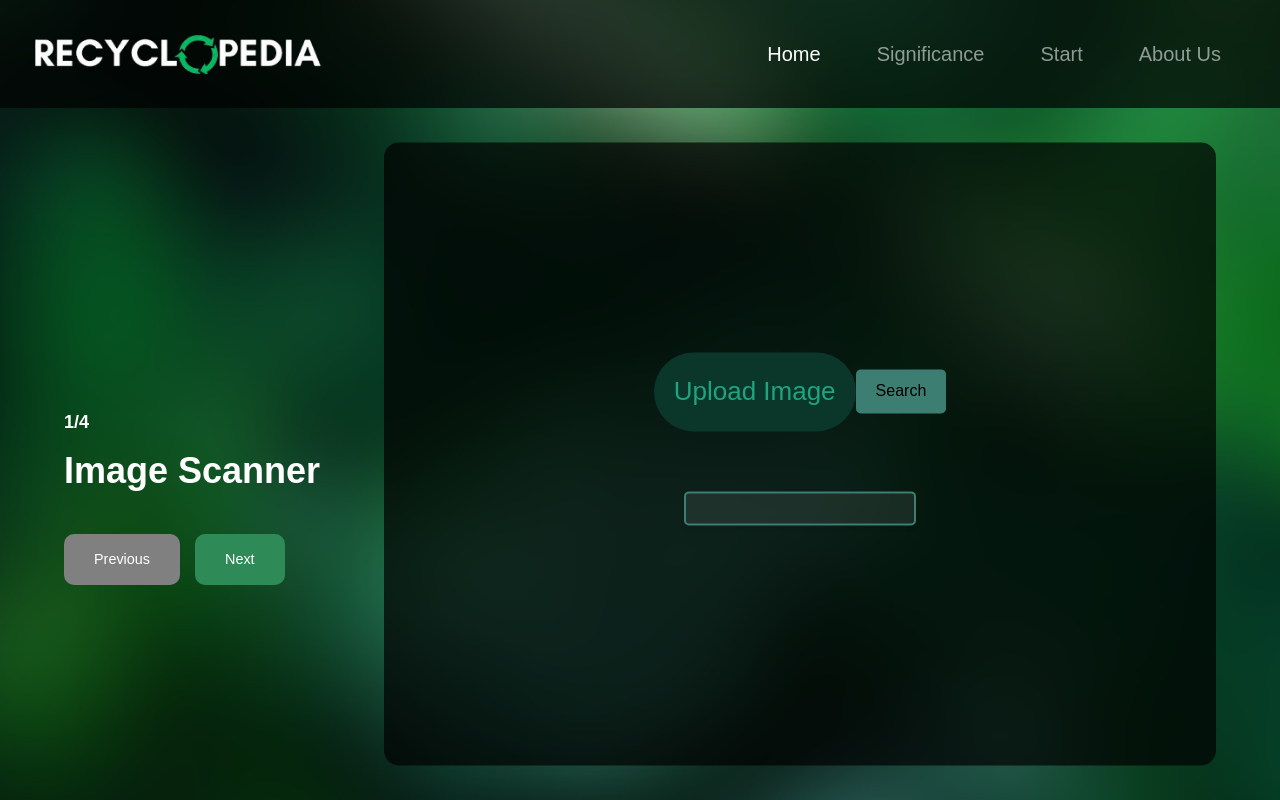
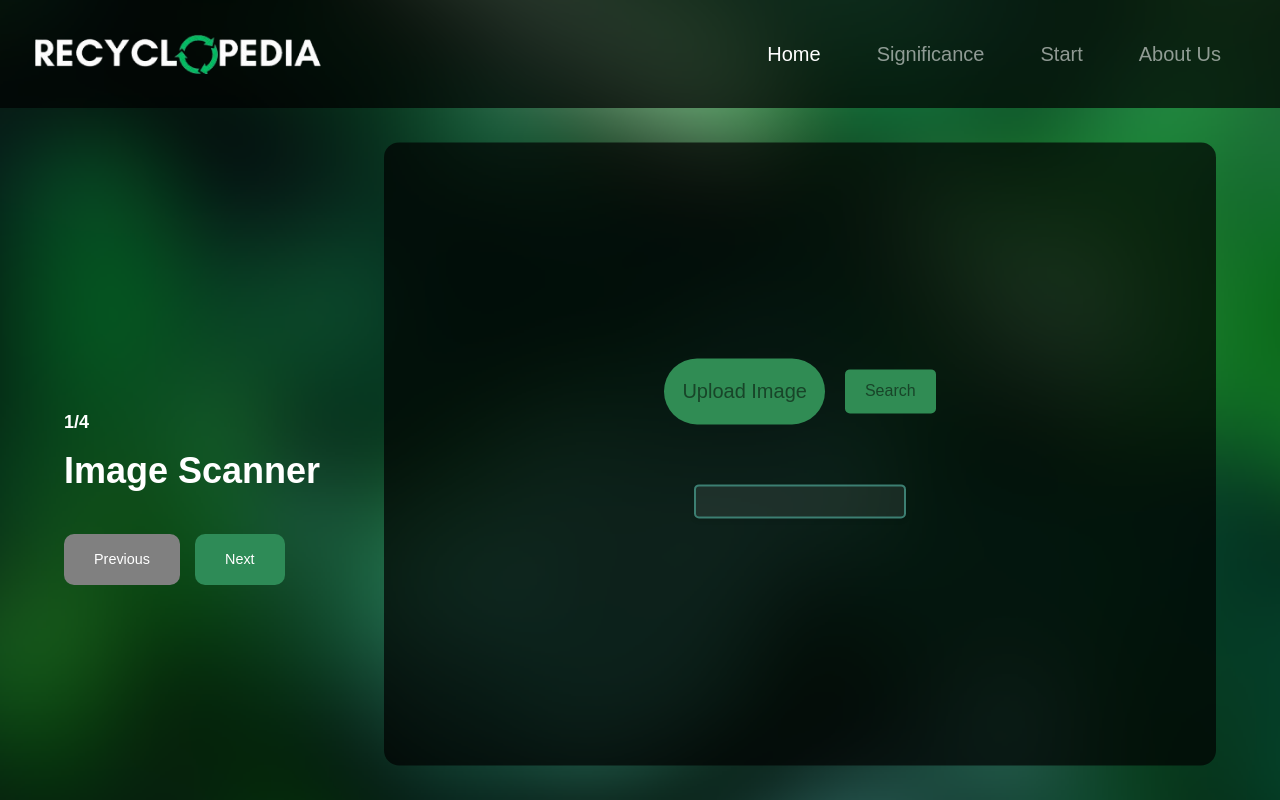
Before and after one commit to jothebro1234/recyclopedia-final, a React (Vite) app in the folder vitebs/: page /start in a window 1280 px wide. Built offline with nearby package versions, Linux system fonts and the light colour scheme.

Commit message:
code updated

```diff
--- a/vitebs/src/Pages/About.jsx
+++ b/vitebs/src/Pages/About.jsx
@@ -69,7 +69,9 @@ function About() {
           }} />
           <div className="person-info" style={{ textAlign: 'center' }}>
             <h2 style={{ margin: '0' }}>Person 1</h2>
-            <p style={{ fontSize: '16px', lineHeight: '1.5' }}>Lorem ipsum dolor sit amet, consectetur adipiscing elit. Curabitur eget arcu quis orci tempor fringilla.</p>
+            <p style={{ fontSize: '16px', lineHeight: '1.5' }}>Jeongseop (Joseph) Yoon, a freshman at Whitney High School (CA45), is passionate about robotics, AI, and technology. He hones his skills through competitions like the First Tech Challenge and the Congressional App Challenge while developing leadership in the Civil Air Patrol AirForce Program. A national-level writer, he enjoys exploring contemporary tech and giving back by teaching and managing programs for local schools.
+  <p></p>
+Contact: Josephyoon25@gmail.com | 562-547-1759 </p>
           </div>
         </div>
 
--- a/vitebs/src/Pages/Scanner.css
+++ b/vitebs/src/Pages/Scanner.css
@@ -5,36 +5,37 @@
     justify-content: center; /* Center the content horizontally */
     align-items: center;
     margin-bottom: 30px;
+    gap: 20px; /* Adds spacing between the upload button and search button */
 }
+
 
 .file-input {
     margin-right: 10px;
     padding: 10px;
-    border: 2px solid #3c7f72;
+    border: 2px solid #308c54;
     border-radius: 5px;
     transition: border-color 0.3s;
     cursor: pointer;
 }
 
 .file-input:hover {
-    border-color: #ffffff8c;
+    border-color: #308c54;
 }
 
 .search-button {
     padding: 10px 20px;
-    background-color: #3c7f72;
-    color: white;
+    background-color: #308c54;
     border: none;
     border-radius: 5px;
     cursor: pointer;
     transition: background-color 0.3s;
-    color: black;
+    color: #184529;
 
 
 }
 
 .search-button:hover {
-    background-color: #ffffff;
+    background-color: #256d41;
 }
 
 .image-gallery {
@@ -46,7 +47,7 @@
 
 .image-wrapper {
     margin: 10px;
-    border: 2px solid #ddd;
+    border: 2px solid #308c54;
     border-radius: 5px;
     overflow: hidden;
     transition: transform 0.2s;
@@ -101,10 +102,10 @@ input[type="file"] {
 }
 
 .upload-button{
-    font-size: 26px;
-    color: #20a47e;
-    background-color: #0a372a;
-    padding: 20px;
+    font-size: 20px;
+    color: #184529;
+    background-color: #308c54;
+    padding: 18px;
     border-radius: 40px;
     cursor: pointer;
     transition: 250ms;
@@ -113,7 +114,7 @@ input[type="file"] {
 .upload-button:hover{
     font-size: 26px;
     color: #20a47e;
-    background-color: #082f24;
+    background-color: #23693e;
     padding: 20px;
     border-radius: 40px;
     cursor: pointer;
--- a/vitebs/src/Pages/Scanner.jsx
+++ b/vitebs/src/Pages/Scanner.jsx
@@ -1,5 +1,4 @@
 import React, { useState } from 'react';
-//import Navbar from '../components/Navbar';
 import { GoogleGenerativeAI } from '@google/generative-ai';
 import { getBase64 } from '../Pages/image_helper';
 import './Scanner.css';
@@ -36,24 +35,29 @@ const Scanner = () => {
 
   const handleImageChange = (e) => {
     const files = Array.from(e.target.files);
+    if (images.length >= 1) return; // Prevents adding more than 1 image
+
     const newImages = [...images];
     const newInlineData = [...imageInlineData];
 
     files.forEach((file) => {
-      if (newImages.length < 5) {
+      if (newImages.length < 1) {
         getBase64(file)
           .then((result) => {
-            newImages.push(result);
-            setImages(newImages);
+            setImages(prevImages => [...prevImages, result]);
           })
           .catch(e => console.log(e));
 
         fileToGenerativePart(file).then((data) => {
-          newInlineData.push(data);
-          setImageInlineData(newInlineData);
+          setImageInlineData(prevData => [...prevData, data]);
         });
       }
     });
+  };
+
+  const handleImageClick = (index) => {
+    setImages(images.filter((_, i) => i !== index));
+    setImageInlineData(imageInlineData.filter((_, i) => i !== index));
   };
 
   async function fileToGenerativePart(file) {
@@ -70,8 +74,6 @@ const Scanner = () => {
 
   return (
     <div className="scanner-container">
-
-
       <div className="upload-section">
         <input type="file" multiple onChange={handleImageChange} className="file-input" id="file-upload" />
         <label htmlFor="file-upload" className="upload-button">Upload Image</label>
@@ -80,7 +82,7 @@ const Scanner = () => {
 
       <div className="image-gallery">
         {images.map((img, index) => (
-          <div key={index} className="image-wrapper">
+          <div key={index} className="image-wrapper" onClick={() => handleImageClick(index)}>
             <img src={img} alt={`Uploaded ${index + 1}`} className="uploaded-image" />
           </div>
         ))}
--- a/vitebs/src/Pages/Video.jsx
+++ b/vitebs/src/Pages/Video.jsx
@@ -61,7 +61,7 @@ function Video() {
           marginTop: '20px',
           padding: '0 20px',
         }}>
-          made by joseph made by josephmade by josephmade by josephmade by josephmade by josephmade by josephmade by josephmade by josephmade by josephmade by josephmade by josephmade by josephmade by josephmade by josephmade by joseph
+          Recycling isn't just a choice—it’s a responsibility! 🌍♻️ Every bottle, can, and piece of paper we recycle helps reduce waste, conserve natural resources, and protect our planet for future generations. Small actions, like sorting your recyclables and reusing materials, make a huge impact in reducing pollution and saving energy. Let’s work together to keep our environment clean and sustainable. Start today—because every effort counts! 💚✨
         </p>
 
       </div>
```
